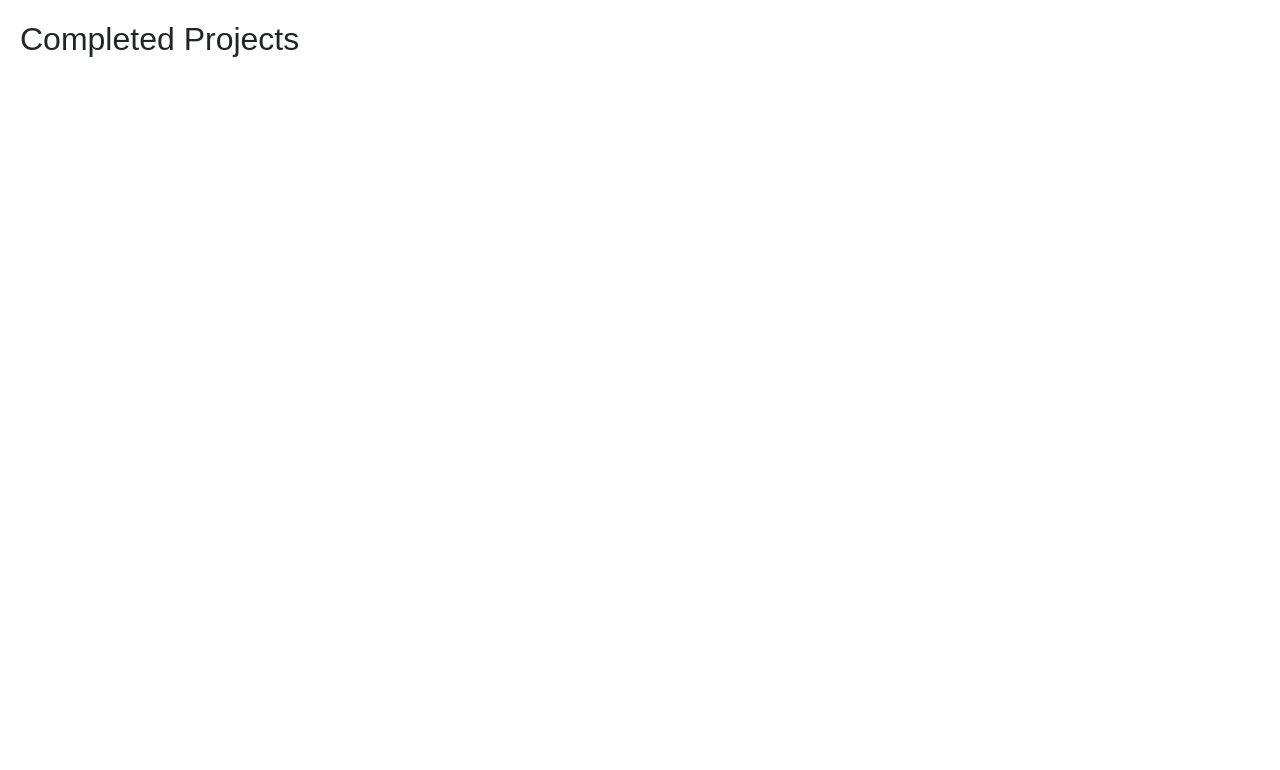
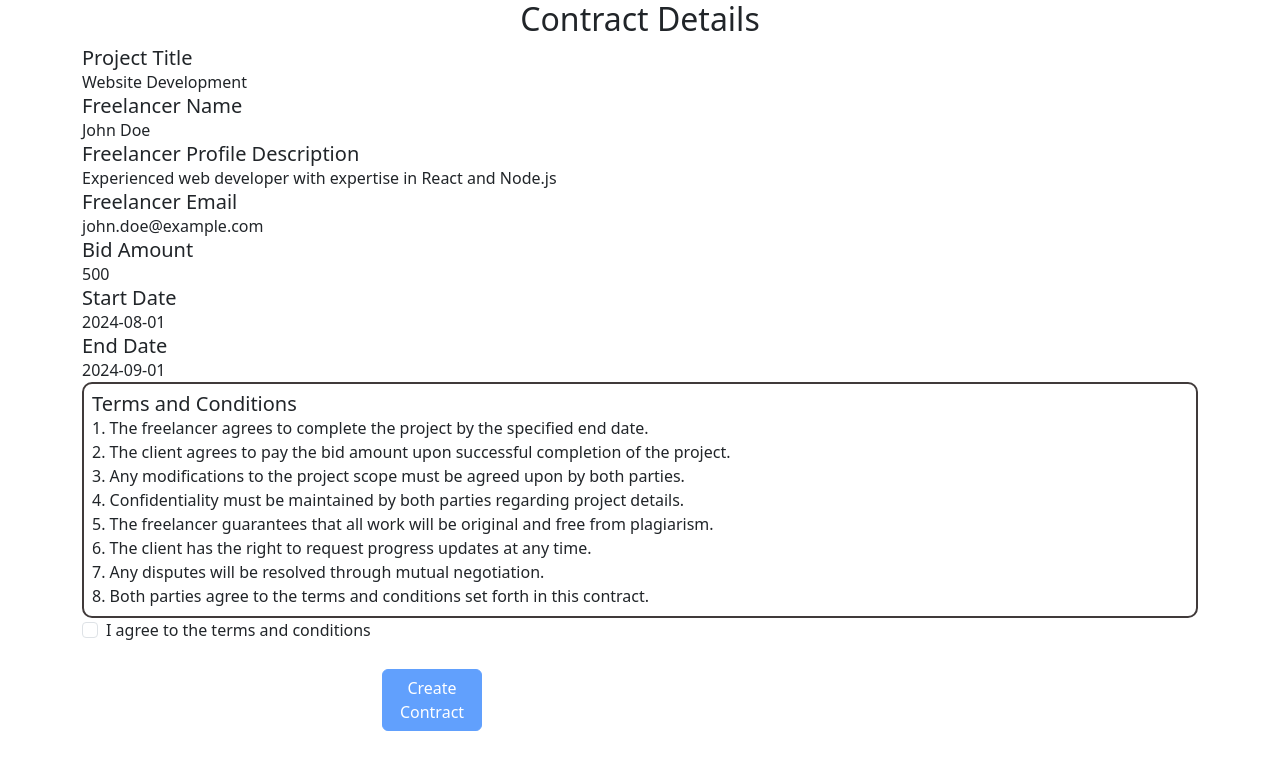
Before and after one commit to nehasirsat/LanceStack, a React (Create React App) app: page /completed-projects in a window 1280 px wide. Shown: the top 770 px of the page. Built offline with nearby package versions, Linux system fonts and the light colour scheme.

Commit message:
contract page added

```diff
--- a/src/App.js
+++ b/src/App.js
@@ -13,8 +13,9 @@ import BidConfirmation from './Pages/Freelancer/BidConfirmation';
 import MyProjects from './Pages/Freelancer/MyProjects';
 import EditProfile from './Pages/Freelancer/EditProfile';
 import ShowBids from './Pages/Freelancer/ShowBids';
-import CompletedProjects from './Pages/Freelancer/CompletedProjects';
 import BidList from './Pages/Client/Bids';
+import ContractDetails from './Pages/Client/Contract';
+import PostProjectQuery from './Pages/Client/PostProject';
 
 function App() {
   return (
@@ -30,13 +31,15 @@ function App() {
       <Route path='/Projects' element={<Projects/>}/>
       <Route path='/ClientProfile' element={<ClientProfile/>}/>
       <Route path='/Projects/Bids' element ={<BidList/>}/>
+      <Route path='/Contract' element={<ContractDetails/>}/>
+      <Route path='/Projects/PostProject' element={<PostProjectQuery/>}/>
 
       <Route path="/freelancer" element={<Freelancer />} />
         <Route path="/bid-confirmation" element={<BidConfirmation />} />
         <Route path="/my-projects" element={< MyProjects/>} />
         <Route path="/edit-profile" element={<EditProfile />} />
         <Route path="/show-bids" element={<ShowBids />} />
-        <Route path="/completed-projects" element={<CompletedProjects />} />
+        <Route path="/completed-projects" element={<ContractDetails />} />
 
     </Routes>
     </div>
--- a/src/Pages/Client/Bids.js
+++ b/src/Pages/Client/Bids.js
@@ -22,7 +22,7 @@ const BidList = () => {
                   <p>Bid Amount: ${bid.amount}</p>
                   <p>Description:{bid.description}</p>
                   <p>Comments: {bid.comments}</p>
-                  <Link to={'/contract'}>
+                  <Link to={'/Contract'}>
                     <button>Assign</button>
                   </Link>
                 </div>
--- /dev/null
+++ b/src/Pages/Client/Contract.js
@@ -0,0 +1,116 @@
+import React from "react";
+import { useState } from "react";
+import "bootstrap/dist/css/bootstrap.min.css";
+import "../../styles/client/contract.css";
+
+const contract = {
+  projectTitle: "Website Development",
+  freelancerName: "John Doe",
+  freelancerProfileDescription:
+    "Experienced web developer with expertise in React and Node.js",
+  freelancerEmail: "john.doe@example.com",
+  bidAmount: "500",
+  startDate: "2024-08-01",
+  endDate: "2024-09-01",
+};
+
+const ContractDetails = () => {
+  const [isChecked, setIsChecked] = useState(false);
+
+  const handleCheckboxChange = (e) => {
+    setIsChecked(e.target.checked);
+  };
+
+  const handleCreateContract = () => {
+    if (isChecked) {
+      alert("Contract Created Successfully!");
+    } else {
+      alert("Please accept the terms and conditions.");
+    }
+  };
+
+  return (
+    <div className="container">
+      <h2 className="text-center">Contract Details</h2>
+      <div className="card1">
+        <div className="card-body">
+          <h5 className="card-title">Project Title</h5>
+          <p className="card-text">{contract.projectTitle}</p>
+        </div>
+        <div className="card-body">
+          <h5 className="card-title">Freelancer Name</h5>
+          <p className="card-text">{contract.freelancerName}</p>
+        </div>
+        <div className="card-body">
+          <h5 className="card-title">Freelancer Profile Description</h5>
+          <p className="card-text">{contract.freelancerProfileDescription}</p>
+        </div>
+        <div className="card-body">
+          <h5 className="card-title">Freelancer Email</h5>
+          <p className="card-text">{contract.freelancerEmail}</p>
+        </div>
+        <div className="card-body">
+          <h5 className="card-title">Bid Amount</h5>
+          <p className="card-text">{contract.bidAmount}</p>
+        </div>
+        <div className="card-body">
+          <h5 className="card-title">Start Date</h5>
+          <p className="card-text">{contract.startDate}</p>
+        </div>
+        <div className="card-body">
+          <h5 className="card-title">End Date</h5>
+          <p className="card-text">{contract.endDate}</p>
+        </div>
+        <div className="card2">
+          <div className="card-body">
+            <h5 className="card-title">Terms and Conditions</h5>
+            <p className="card-text">
+              1. The freelancer agrees to complete the project by the specified
+              end date.
+              <br />
+              2. The client agrees to pay the bid amount upon successful
+              completion of the project.
+              <br />
+              3. Any modifications to the project scope must be agreed upon by
+              both parties.
+              <br />
+              4. Confidentiality must be maintained by both parties regarding
+              project details.
+              <br />
+              5. The freelancer guarantees that all work will be original and
+              free from plagiarism.
+              <br />
+              6. The client has the right to request progress updates at any
+              time.
+              <br />
+              7. Any disputes will be resolved through mutual negotiation.
+              <br />
+              8. Both parties agree to the terms and conditions set forth in
+              this contract.
+            </p>
+          </div>
+        </div>
+      <div className="form-check">
+        <input
+          type="checkbox"
+          className="form-check-input"
+          id="termsConditions"
+          checked={isChecked}
+          onChange={handleCheckboxChange}
+        />
+        <label className="form-check-label" htmlFor="termsConditions">
+          I agree to the terms and conditions
+        </label>
+      </div>
+      <button
+        className="btn btn-primary"
+        onClick={handleCreateContract}
+        disabled={!isChecked}
+      >
+        Create Contract
+      </button>
+    </div>
+    </div>
+  );
+};
+export default ContractDetails;
--- /dev/null
+++ b/src/Pages/Client/PostProject.js
@@ -0,0 +1,101 @@
+import React, { useState } from 'react';
+import 'bootstrap/dist/css/bootstrap.min.css';
+import '../../styles/client/projectform.css';
+
+const PostProjectQuery = () => {
+  const [formData, setFormData] = useState({
+    projectTitle: '',
+    projectType: '',
+    description: '',
+    budget: '',
+  });
+
+  const [errors, setErrors] = useState({});
+
+  const handleChange = (e) => {
+    const { name, value } = e.target;
+    setFormData({
+      ...formData,
+      [name]: value,
+    });
+  };
+
+  const validate = () => {
+    let tempErrors = {};
+    tempErrors.projectTitle = formData.projectTitle ? "" : "This field is required.";
+    tempErrors.projectType = formData.projectType ? "" : "This field is required.";
+    tempErrors.description = formData.description ? "" : "This field is required.";
+    tempErrors.budget = formData.budget ? "" : "This field is required.";
+    setErrors(tempErrors);
+    return Object.keys(tempErrors).length === 0;
+  };
+
+  const handleSubmit = (e) => {
+    e.preventDefault();
+    if (validate()) {
+      alert('Project Query Submitted Successfully!');
+      // Add logic to handle form submission (e.g., API call)
+    } else {
+      alert('Please fill out all required fields.');
+    }
+  };
+
+  return (
+    <div className="container mt-5">
+      <h2 className="text-center">Post a Project Query</h2>
+      <form onSubmit={handleSubmit}>
+        <div className="form-group">
+          <label htmlFor="projectTitle">Project Title</label>
+          <input
+            type="text"
+            className="form-control"
+            id="projectTitle"
+            name="projectTitle"
+            value={formData.projectTitle}
+            onChange={handleChange}
+          />
+          {errors.projectTitle && <div className="text-danger">{errors.projectTitle}</div>}
+        </div>
+        <div className="form-group">
+          <label htmlFor="projectType">Project Type</label>
+          <input
+            type="text"
+            className="form-control"
+            id="projectType"
+            name="projectType"
+            value={formData.projectType}
+            onChange={handleChange}
+          />
+          {errors.projectType && <div className="text-danger">{errors.projectType}</div>}
+        </div>
+        <div className="form-group">
+          <label htmlFor="description">Description</label>
+          <textarea
+            className="form-control"
+            id="description"
+            name="description"
+            rows="5"
+            value={formData.description}
+            onChange={handleChange}
+          ></textarea>
+          {errors.description && <div className="text-danger">{errors.description}</div>}
+        </div>
+        <div className="form-group">
+          <label htmlFor="budget">Budget</label>
+          <input
+            type="number"
+            className="form-control"
+            id="budget"
+            name="budget"
+            value={formData.budget}
+            onChange={handleChange}
+          />
+          {errors.budget && <div className="text-danger">{errors.budget}</div>}
+        </div>
+        <button type="submit" className="btn btn-primary mt-3">Post</button>
+      </form>
+    </div>
+  );
+};
+
+export default PostProjectQuery;
--- a/src/Pages/Client/Projects.js
+++ b/src/Pages/Client/Projects.js
@@ -9,8 +9,12 @@ export default function Projects()
 
         <div className="projects">
            <Navigation/>
+           <Link to={'PostProject'} className="btn">
+                    <button >Post Project</button>
+                </Link>
            <div className="cards">
               {
+
                 arr.map((item)=>(
                     <div key={item.Title} className="card">
                     <body className="cardbody">
--- a/src/styles/client/clientpage.css
+++ b/src/styles/client/clientpage.css
@@ -88,6 +88,13 @@ header nav ul li a {
     color: #fefbfb;
     background-color: #4e4c4c;
   }
+  .btn{
+    background-color: #d8dbde;
+    color: rgb(91, 84, 84);
+    margin-left: 300px;
+    margin-top: 25px;
+    cursor: pointer;
+  }
   button{
     width: 100px;
   }
--- /dev/null
+++ b/src/styles/client/contract.css
@@ -0,0 +1,5 @@
+.card2{
+    border: 2px solid rgb(64, 58, 58);
+    border-radius: 10px;
+    padding: 8px;
+}
--- /dev/null
+++ b/src/styles/client/projectform.css
@@ -0,0 +1,5 @@
+.container mt-5{
+
+    margin-left: 370px;
+    border: 3px;
+}
```
